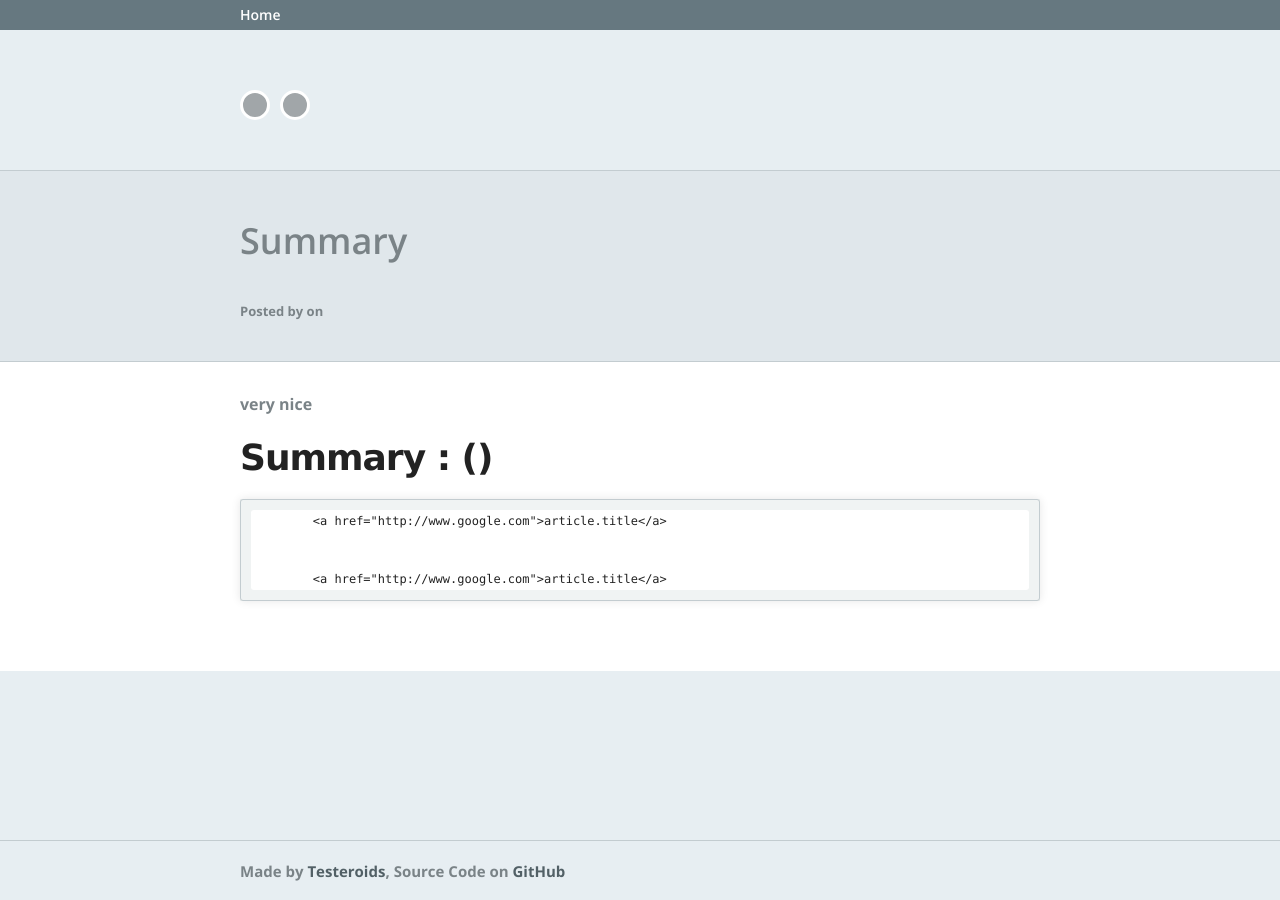
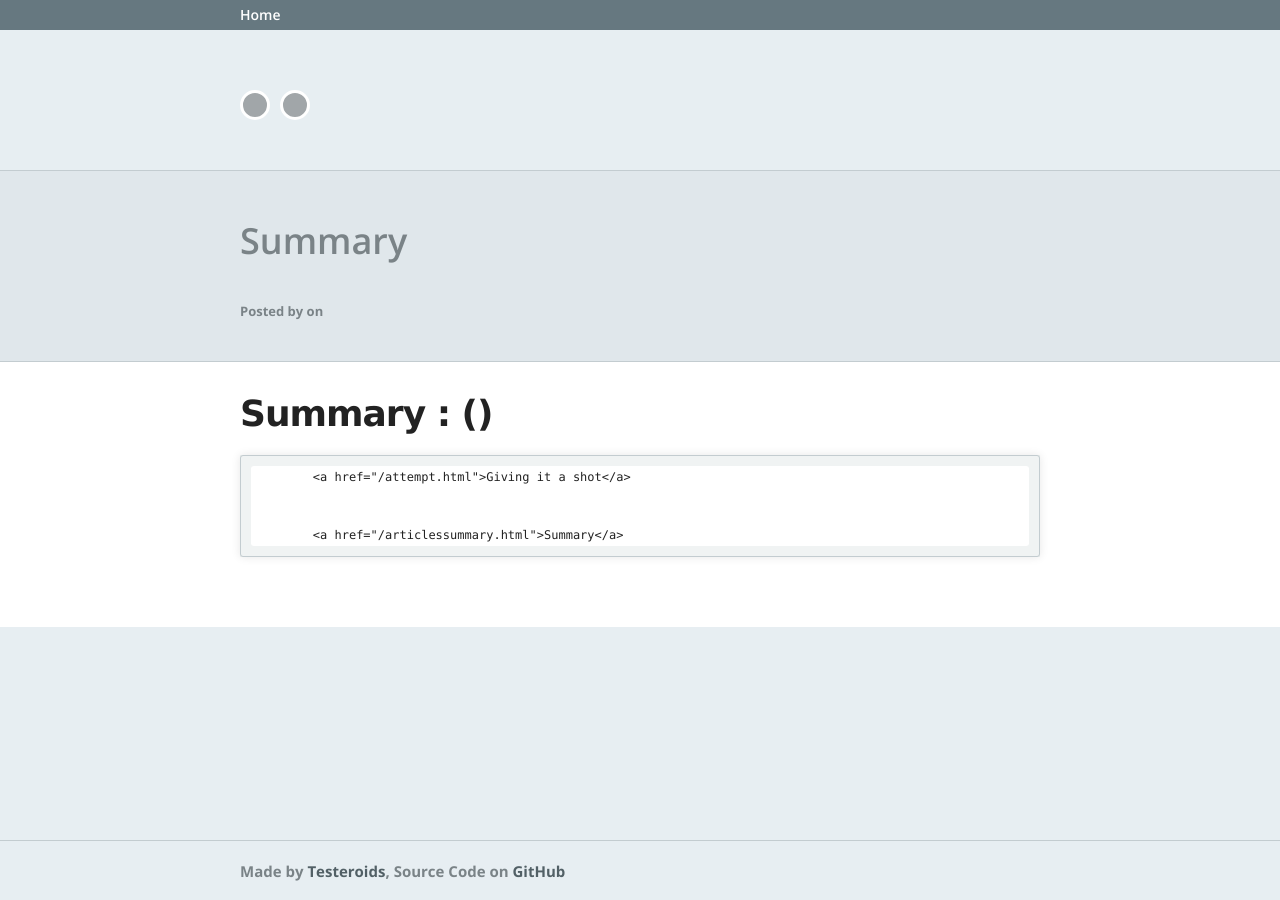
Before and after one commit to Testeroids/Testeroids, a Jekyll site: the page built from summary.md, in a window 1280 px wide. Built offline with Jekyll 4.4.1, drawn with Linux system fonts in a browser that asks for light colours; some web fonts are replaced.

Commit message:
attempt at building an articles summary

```diff
--- a/summary.md
+++ b/summary.md
@@ -4,11 +4,9 @@ title: Summary
 permalink: "/articlessummary.html"
 ---
 
-very nice
-
 # Summary : ({{ paginator.total_pages }})
-{% for article in site.pages %}
+{% for page in site.pages %}
 	{% if forloop.index < 10 %}
-		<a href="http://www.google.com">article.title</a>
+		<a href="{{page.url}}">{{page.title}}</a>
 	{% endif %}
 {% endfor %}
```
